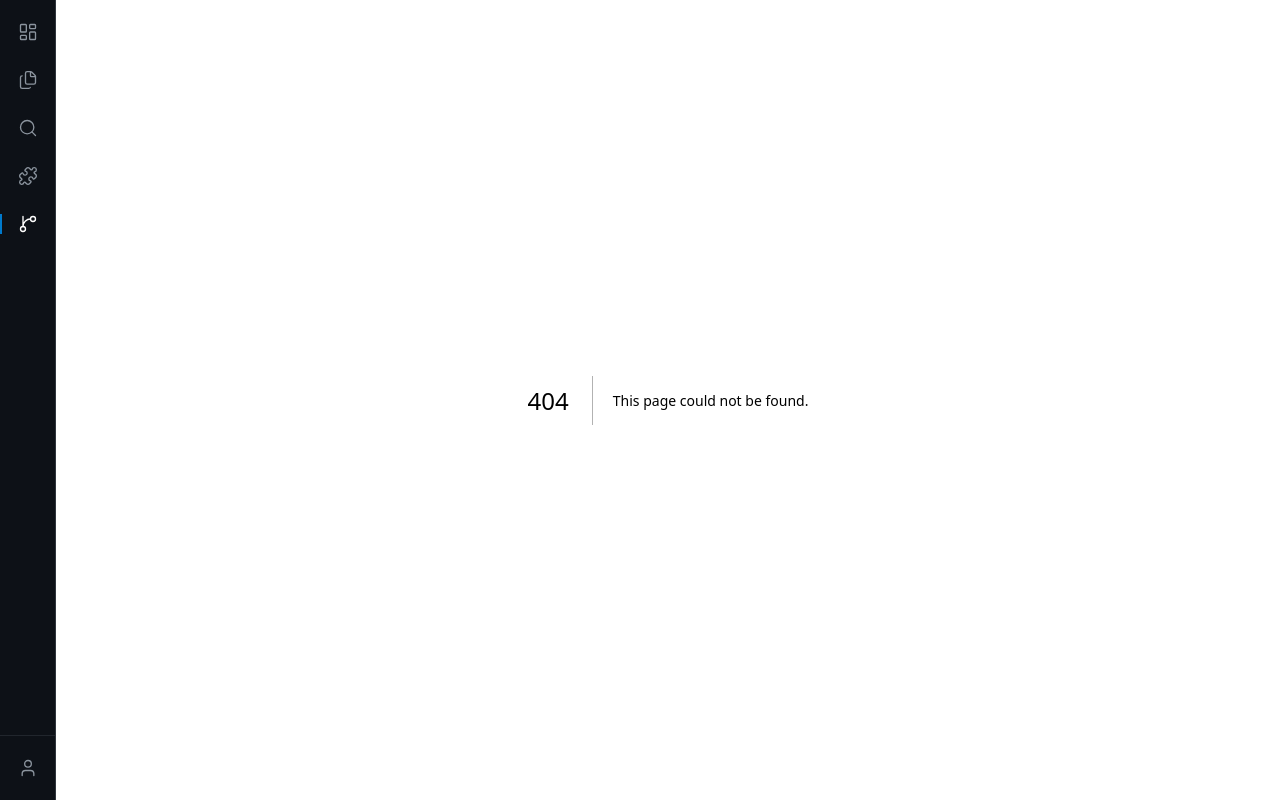
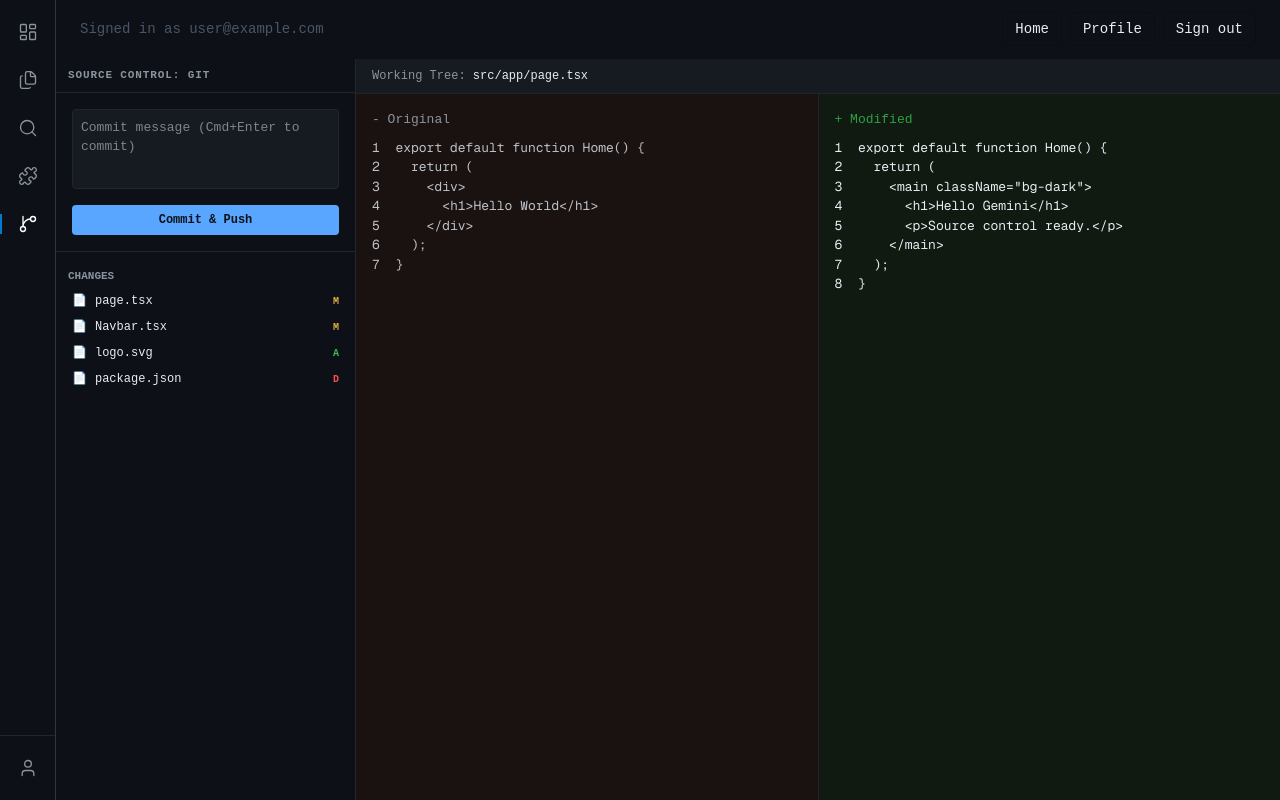
Before and after one commit to 0ai3/itec2026, a Next.js app: page /source-control in a window 1280 px wide. Before the commit this address had no page. Built offline with nearby package versions, Linux system fonts and the light colour scheme; no server answers; sample sign-in values are in the browser's storage.

Commit message:
Create page.tsx

```diff
--- /dev/null
+++ b/src/app/source-control/page.tsx
@@ -0,0 +1,125 @@
+"use client";
+
+import { useState } from "react";
+import Navbar from "@/components/Navbar";
+
+const THEME = {
+  bg: '#0d1117',
+  bgSecondary: '#161b22',
+  border: '#21262d',
+  textMain: '#e6edf3',
+  textSecondary: '#8b949e',
+  accent: '#58a6ff',
+  added: '#2ea043',
+  removed: '#f85149',
+  fontFamily: "'JetBrains Mono', 'Fira Code', monospace"
+};
+
+export default function SourceControlPage() {
+  const [commitMessage, setCommitMessage] = useState("");
+
+  const changedFiles = [
+    { name: "src/app/page.tsx", status: "M", color: "#e3b341" },
+    { name: "src/components/Navbar.tsx", status: "M", color: "#e3b341" },
+    { name: "public/assets/logo.svg", status: "A", color: "#3fb950" },
+    { name: "package.json", status: "D", color: "#f85149" },
+  ];
+
+  return (
+    <main style={{
+      display: 'flex', flexDirection: 'column', height: '100vh',
+      background: THEME.bg, color: THEME.textMain,
+      fontFamily: THEME.fontFamily, overflow: 'hidden'
+    }}>
+      <Navbar />
+
+      <div style={{ flex: 1, display: 'flex', overflow: 'hidden' }}>
+
+        {/* ── SIDEBAR: SOURCE CONTROL ── */}
+        <aside style={{
+          width: 300, minWidth: 300, borderRight: `1px solid ${THEME.border}`,
+          background: THEME.bg, display: 'flex', flexDirection: 'column'
+        }}>
+          <div style={{
+            padding: '8px 12px', borderBottom: `1px solid ${THEME.border}`,
+            fontSize: 11, fontWeight: 700, color: THEME.textSecondary,
+            textTransform: 'uppercase', letterSpacing: '0.08em'
+          }}>
+            Source Control: Git
+          </div>
+
+          {/* Commit Input Area */}
+          <div style={{ padding: '16px', borderBottom: `1px solid ${THEME.border}` }}>
+            <textarea
+              value={commitMessage}
+              onChange={(e) => setCommitMessage(e.target.value)}
+              placeholder="Commit message (Cmd+Enter to commit)"
+              style={{
+                width: '100%', height: '80px', background: THEME.bgSecondary,
+                border: `1px solid ${THEME.border}`, borderRadius: 4,
+                padding: '8px', color: THEME.textMain, fontSize: 13,
+                fontFamily: THEME.fontFamily, outline: 'none', resize: 'none'
+              }}
+            />
+            <button style={{
+              width: '100%', marginTop: '8px', padding: '6px',
+              background: THEME.accent, color: '#0d1117', border: 'none',
+              borderRadius: 4, fontSize: 12, fontWeight: 700, cursor: 'pointer'
+            }}>
+              Commit & Push
+            </button>
+          </div>
+
+          {/* Changes List */}
+          <div style={{ flex: 1, overflowY: 'auto', padding: '12px 0' }}>
+            <div style={{ padding: '4px 12px', fontSize: 11, color: THEME.textSecondary, fontWeight: 600 }}>CHANGES</div>
+            {changedFiles.map((file) => (
+              <div
+                key={file.name}
+                style={{
+                  display: 'flex', alignItems: 'center', gap: 8, padding: '4px 16px',
+                  fontSize: 12, cursor: 'pointer', transition: '0.1s'
+                }}
+                onMouseEnter={(e) => e.currentTarget.style.background = 'rgba(255,255,255,0.05)'}
+                onMouseLeave={(e) => e.currentTarget.style.background = 'transparent'}
+              >
+                <span style={{ color: THEME.textSecondary }}>📄</span>
+                <span style={{ flex: 1, overflow: 'hidden', textOverflow: 'ellipsis' }}>{file.name.split('/').pop()}</span>
+                <span style={{ color: file.color, fontWeight: 700, fontSize: 10 }}>{file.status}</span>
+              </div>
+            ))}
+          </div>
+        </aside>
+
+        {/* ── MAIN AREA: DIFF VIEWER ── */}
+        <div style={{ flex: 1, display: 'flex', flexDirection: 'column' }}>
+          <div style={{
+            padding: '8px 16px', background: THEME.bgSecondary,
+            borderBottom: `1px solid ${THEME.border}`, fontSize: 12, color: THEME.textSecondary
+          }}>
+            Working Tree: <span style={{ color: THEME.textMain }}>src/app/page.tsx</span>
+          </div>
+
+          <div style={{ flex: 1, display: 'flex', overflow: 'hidden' }}>
+            {/* Left Side (Old Code) */}
+            <div style={{ flex: 1, borderRight: `1px solid ${THEME.border}`, background: '#1a1111', padding: '16px', fontSize: 13, overflow: 'auto' }}>
+              <div style={{ color: THEME.textSecondary, marginBottom: 8 }}>- Original</div>
+              <pre style={{ margin: 0, opacity: 0.8 }}>
+                {`1  export default function Home() {\n2    return (\n3      <div>\n4        <h1>Hello World</h1>\n5      </div>\n6    );\n7  }`}
+              </pre>
+            </div>
+
+            {/* Right Side (New Code) */}
+            <div style={{ flex: 1, background: '#111a11', padding: '16px', fontSize: 13, overflow: 'auto' }}>
+              <div style={{ color: THEME.added, marginBottom: 8 }}>+ Modified</div>
+              <pre style={{ margin: 0 }}>
+                {`1  export default function Home() {\n2    return (\n3      <main className="bg-dark">\n4        <h1>Hello Gemini</h1>\n5        <p>Source control ready.</p>\n6      </main>\n7    );\n8  }`}
+              </pre>
+            </div>
+          </div>
+        </div>
+
+      </div>
+    </main>
+  );
+}
```
